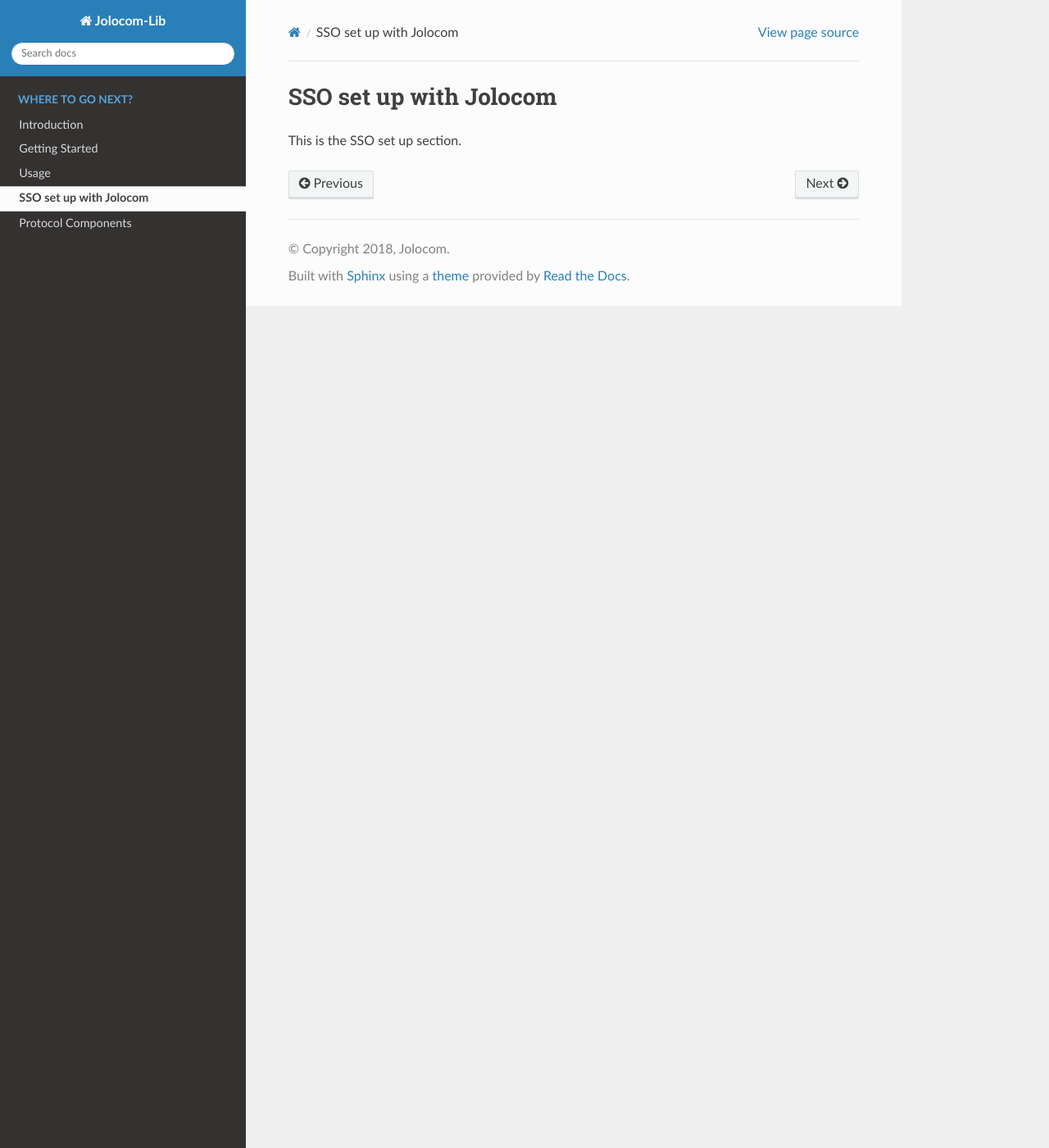
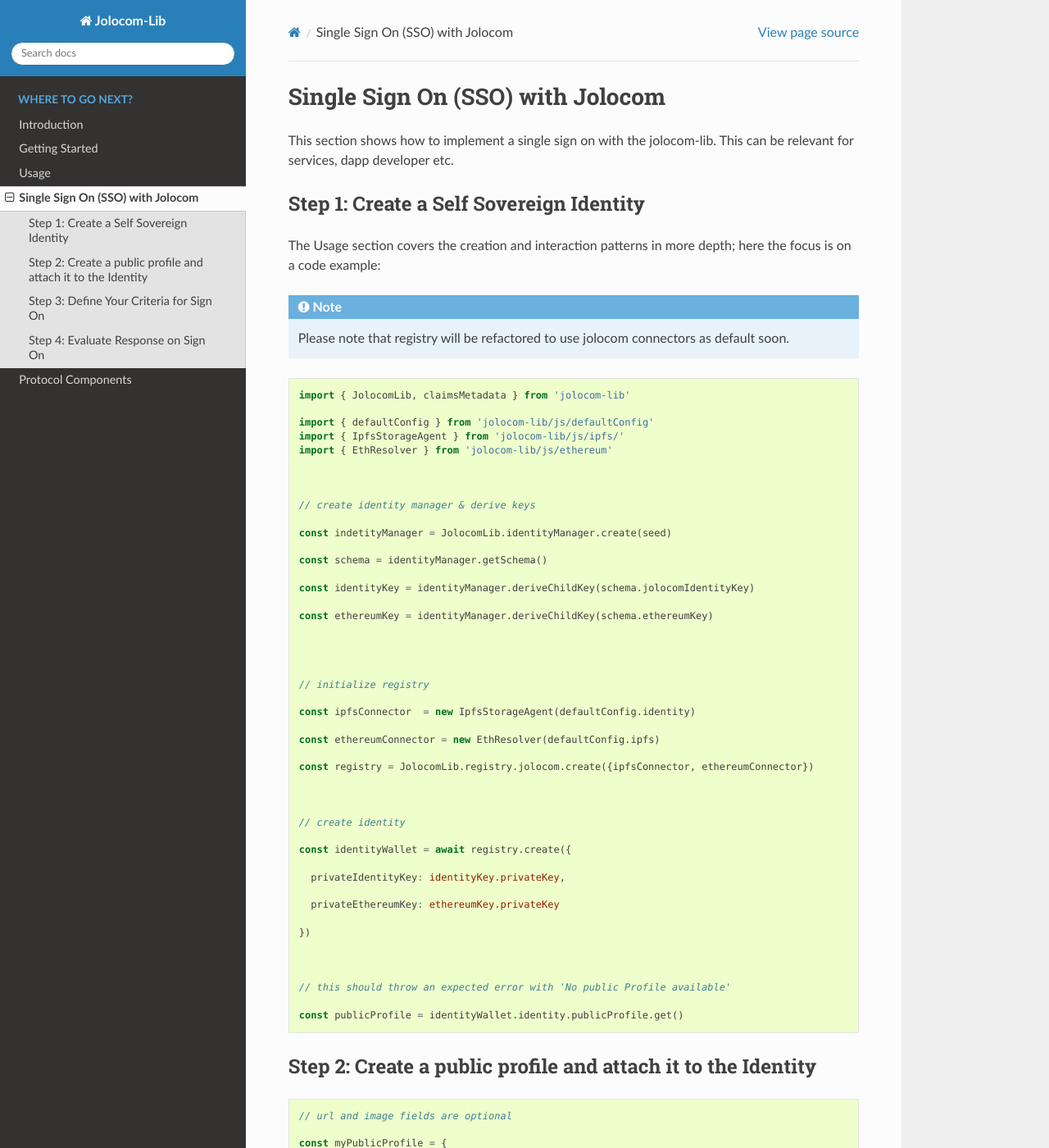
Before and after one commit to jolocom/jolocom-lib, a Sphinx documentation site: the page built from docs/ssoSetUp.rst, in a window 1280 px wide and 1400 px high. Shown: the whole window at 82% size. Built offline with Sphinx 7.4.7 and the Read the Docs theme 2.0.0, drawn with Linux system fonts in a browser that asks for light colours; some of the changed text lies outside the part shown.

Commit message:
sso set up documentation initial

```diff
--- a/docs/ssoSetUp.rst
+++ b/docs/ssoSetUp.rst
@@ -1,5 +1,128 @@
-=======================
-SSO set up with Jolocom
-=======================
+=================================
+Single Sign On (SSO) with Jolocom
+=================================
 
-This is the SSO set up section.
+This section shows how to implement a single sign on with the jolocom-lib.
+This can be relevant for services, dapp developer etc.
+
+########################################
+Step 1: Create a Self Sovereign Identity
+########################################
+
+The Usage section covers the creation and interaction patterns in more depth; here the focus is on a code example:
+
+.. note:: Please note that registry will be refactored to use jolocom connectors as default soon.
+
+
+.. code-block:: typescript
+
+  import { JolocomLib, claimsMetadata } from 'jolocom-lib'
+
+  import { defaultConfig } from 'jolocom-lib/js/defaultConfig'
+  import { IpfsStorageAgent } from 'jolocom-lib/js/ipfs/'
+  import { EthResolver } from 'jolocom-lib/js/ethereum'
+
+
+
+  // create identity manager & derive keys
+
+  const indetityManager = JolocomLib.identityManager.create(seed)
+
+  const schema = identityManager.getSchema()
+
+  const identityKey = identityManager.deriveChildKey(schema.jolocomIdentityKey)
+
+  const ethereumKey = identityManager.deriveChildKey(schema.ethereumKey)
+
+
+
+
+  // initialize registry
+
+  const ipfsConnector  = new IpfsStorageAgent(defaultConfig.identity)
+
+  const ethereumConnector = new EthResolver(defaultConfig.ipfs)
+
+  const registry = JolocomLib.registry.jolocom.create({ipfsConnector, ethereumConnector})
+
+
+
+  // create identity
+
+  const identityWallet = await registry.create({
+
+    privateIdentityKey: identityKey.privateKey,
+
+    privateEthereumKey: ethereumKey.privateKey
+
+  })
+
+
+
+  // this should throw an expected error with 'No public Profile available'
+
+  const publicProfile = identityWallet.identity.publicProfile.get()
+
+
+#############################################################
+Step 2: Create a public profile and attach it to the Identity
+#############################################################
+
+.. code-block:: typescript
+
+  // url and image fields are optional
+
+  const myPublicProfile = {
+
+    id: identityWallet.getIdentity().getDID(),
+
+    name: 'Jolocom',
+
+    about: 'We enable a global identity system',
+
+    url: 'https://jolocom.com',
+
+    image: 'https://jolocom.com/logo'
+
+  }
+
+
+
+  // here we create a signed credential
+
+  const publicProfileCred = idnentityWallet.create.signedCredential({
+
+    metadata: claimsMetadata.publicProfile,
+
+    claim: myPublicProfile
+
+  })
+
+
+
+  // add the signed credential as your public profile
+
+  identityWallet.identity.publicProfile.add(publicProfileCred)
+
+
+
+  // publish your updated DidDocument
+
+  await registry.commit({
+
+    wallet: identityWallet,
+
+    ethereumPrivateKey: ethereumKey.privateKey
+
+  })
+
+
+
+########################################
+Step 3: Define Your Criteria for Sign On
+########################################
+
+
+####################################
+Step 4: Evaluate Response on Sign On
+####################################
```
